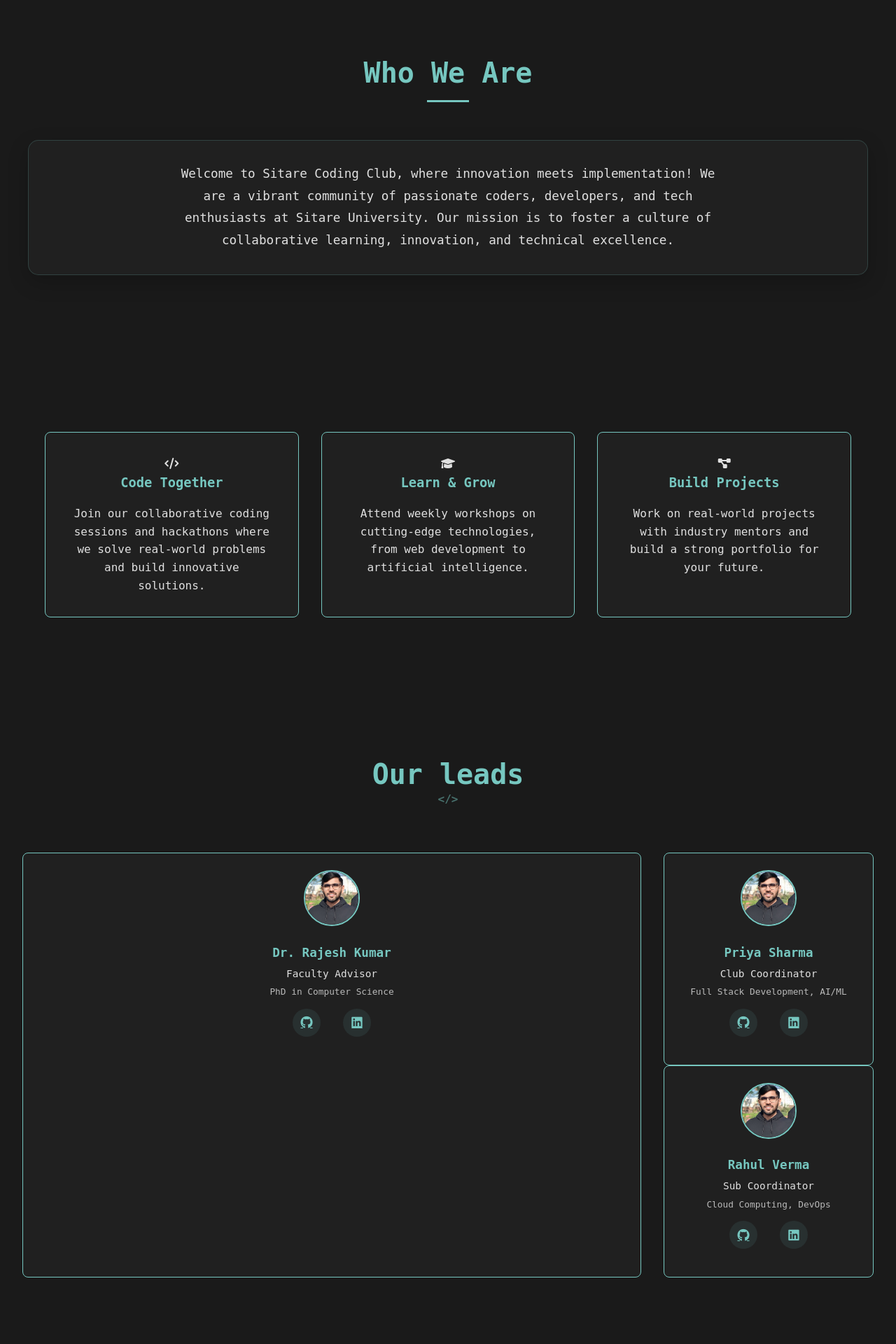
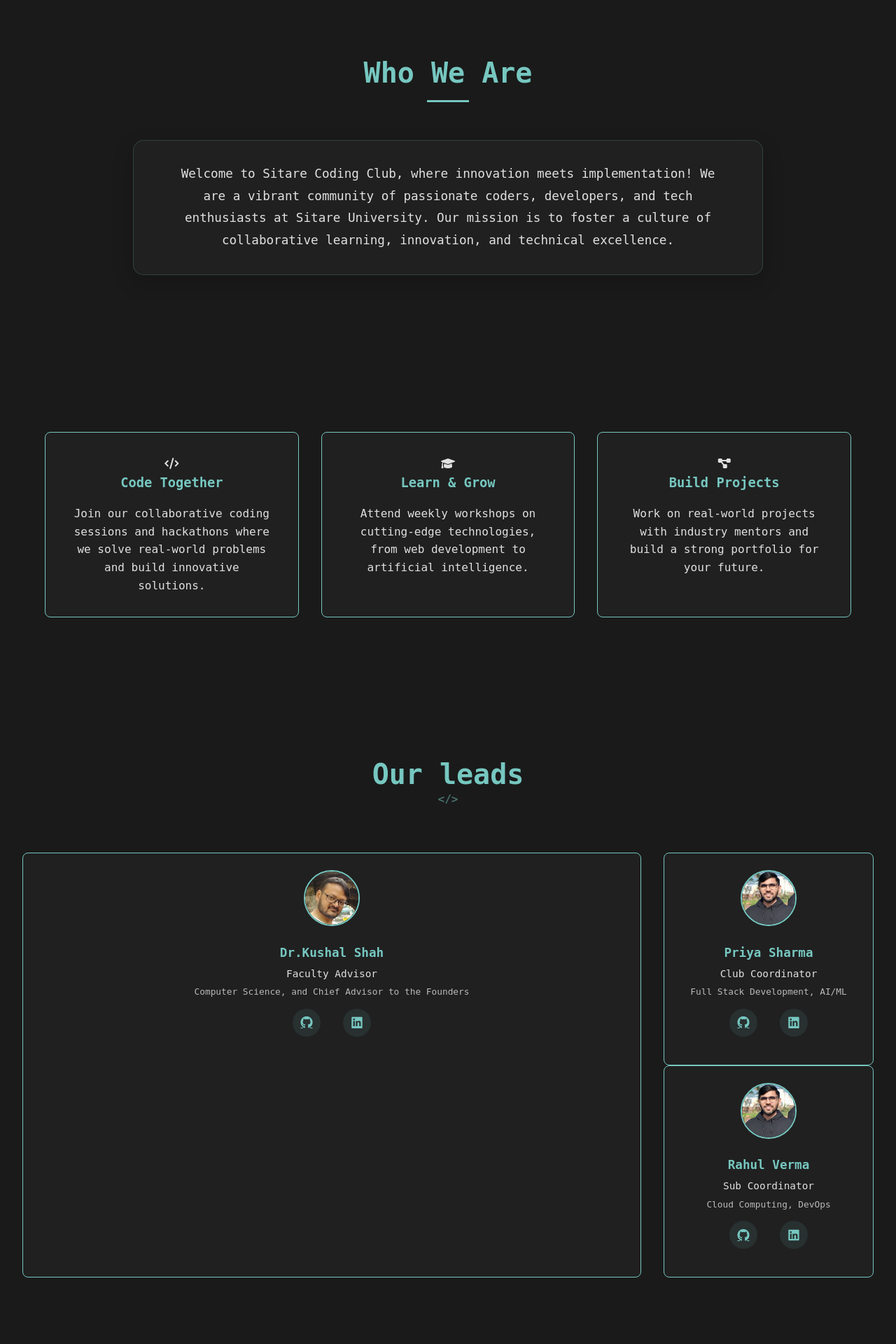
Before and after one commit to nikhilyadav09/Sitare_coding_club, a Flask app: page / in a window 1280 px wide. Shown: the part 882-2802 px from the top of the page at 70% size. Run offline with Flask 3, Linux system fonts and the light colour scheme.

Commit message:
update css

```diff
--- a/static/css/style.css
+++ b/static/css/style.css
@@ -65,9 +65,10 @@ body {
 }
 
 .coding-logo {
-    width: 80px;
+    width: 120px;
     height: auto;
     transition: transform 0.3s;
+    border-radius: 50%;
 }
 
 .coding-logo:hover {
@@ -75,8 +76,8 @@ body {
 }
 
 .sitare-logo {
-    width: 80px;
-    height: 80px;
+    width: 100px;
+    height: 100px;
     border-radius: 50%;
     object-fit: cover;
     border: 3px solid var(--primary-color);
@@ -176,6 +177,9 @@ body {
     background-color: var(--primary-color);
     margin-left: 5px;
     animation: blink 1s infinite;
+
+
+}
 }
 @keyframes blink {
     0%, 100% { opacity: 1; }
@@ -357,6 +361,7 @@ body {
     text-align: center;
     border: 1px solid var(--primary-color);
     transition: transform 0.3s;
+    justify-content: center;
 }
 
 .coordinator-card:hover {
@@ -461,6 +466,7 @@ body {
     background: var(--card-bg);
     padding: 2rem;
     text-align: center;
+    align-items: center;
     border-top: 2px solid var(--primary-color);
 }
 
@@ -531,7 +537,7 @@ body {
 }
 
 .about-content {
-    max-width: 1200px;
+    max-width: 900px;
     margin: 0 auto;
     text-align: center;
     padding: 2rem;
--- a/templates/index.html
+++ b/templates/index.html
@@ -80,15 +80,18 @@
             <h2>Our leads</h2>
             <div class="leadership-team">
                 <div class="coordinator-card faculty">
-                    <img src="{{ url_for('static', filename='images/winner1.jpg') }}" alt="Faculty Advisor">
-                    <h3>Dr. Rajesh Kumar</h3>
+                    <img src="{{ url_for('static', filename='images/Kushal_Sir.jpg') }}" alt="Faculty Advisor">
+                    <h3>Dr.Kushal Shah</h3>
                     <p class="role">Faculty Advisor</p>
-                    <p class="expertise">PhD in Computer Science</p>
+                    <p class="expertise"> Computer Science, and Chief Advisor to the Founders</p>
                     <div class="social-links">
                         <a href="https://github.com/username" target="_blank"><i class="fab fa-github"></i></a>
                         <a href="https://linkedin.com/in/username" target="_blank"><i class="fab fa-linkedin"></i></a>
                     </div>
                 </div>
+
+
+
 
                 <div class="main-coordinators">
                     <div class="coordinator-card">
@@ -258,7 +261,6 @@
 
 <section id="contact" class="section contact">
     <h2>Get in Touch</h2>
-        div class="contact-container">
             <div class="contact-info">
                 <div class="info-item">
                     <i class="fas fa-envelope"></i>
@@ -281,9 +283,9 @@
         <div class="footer-content">
             <div class="social-links">
                 <a href="#"><i class="fab fa-github"></i></a>
-                <a href="#"><i class="fab fa-linkedin"></i></a>
+                <a href="https://www.linkedin.com/school/sitare-university/"><i class="fab fa-linkedin"></i></a>
                 <a href="#"><i class="fab fa-discord"></i></a>
-                <a href="#"><i class="fab fa-instagram"></i></a>
+                <a href="https://www.instagram.com/sitareuniv?igsh=bWxkb3RnM2s1cmJl"><i class="fab fa-instagram"></i></a>
             </div>
             <p>&copy; 2024 Sitare Coding Club. <span class="love-message">Made with <i class="fas fa-heart"></i> by developers, for developers</span></p>
         </div>
```
Also changed, not shown: static/images/Kushal_Sir.jpg (added).
